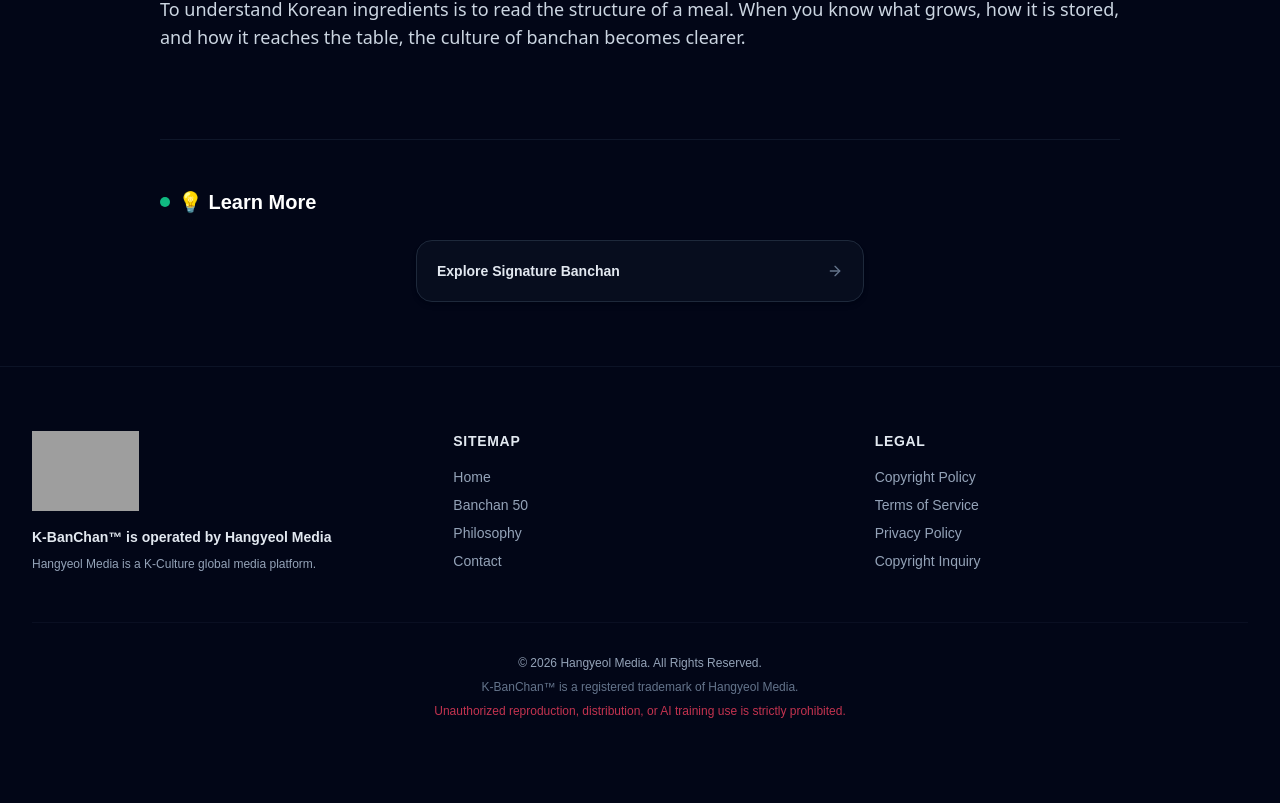
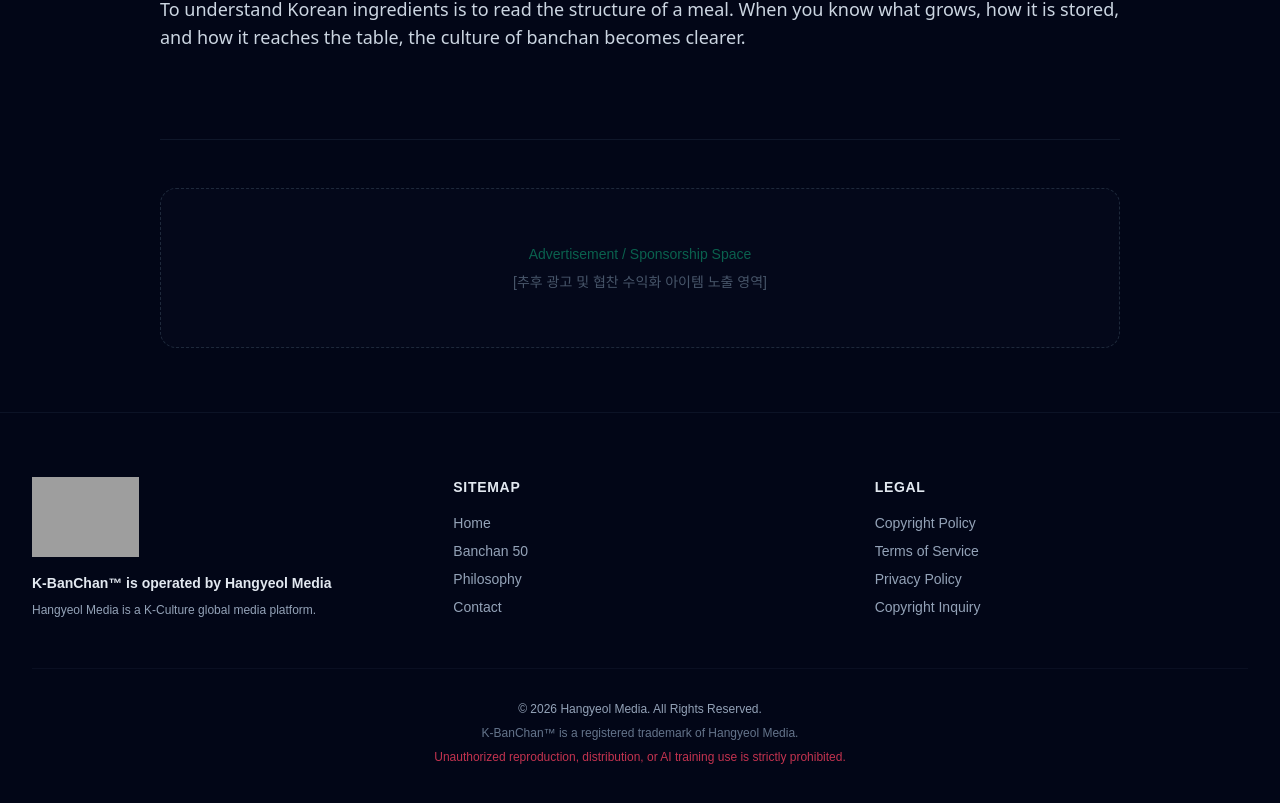
Before and after one commit to EBookMart/K-BanChan, a Next.js app: page /en/ingredients in a window 1280 px wide. Shown: the part 3492-4295 px from the top of the page. Before the commit the page ends 4259 px from the top, so only its background shows below. Built offline with nearby package versions, Linux system fonts and the light colour scheme; grey boxes are pictures that could not be loaded.

Commit message:
feat: 하단 CTA 삭제 및 수익화 배너 플레이스홀더 추가

```diff
--- a/src/app/[locale]/ingredients/page.tsx
+++ b/src/app/[locale]/ingredients/page.tsx
@@ -192,35 +192,11 @@ export default function IngredientsPage({ params: { locale } }: Props) {
           />
         )}
 
-        {/* 5. 하단 CTA 링크 버튼 섹션 */}
-        <section className="border-t border-slate-900 pt-12 space-y-6">
-          <h3 className="text-xl font-bold text-white flex items-center gap-2">
-            <span className="w-2.5 h-2.5 rounded-full bg-emerald-500" />
-            <span>{CTA_HEADER_TITLE[contentLocale] || CTA_HEADER_TITLE.en}</span>
-          </h3>
-
-          <div>
-            {(() => {
-              const labelText = cta.label;
-              const pureHref = cta.href.replace(/^\/(ko|en|ja|zh|es|fr|ar|ru)(?=\/|$)/, "") || "/";
-
-              return (
-                <Link
-                  href={pureHref}
-                  className="flex items-center justify-between p-5 rounded-2xl bg-slate-900/40 border border-slate-800 hover:border-emerald-500/40 hover:bg-slate-900/60 transition-all duration-300 group shadow-md max-w-md mx-auto"
-                >
-                  <span className="text-sm font-bold text-slate-200 group-hover:text-emerald-400 transition-colors">
-                    {labelText}
-                  </span>
-                  <ArrowRight
-                    size={16}
-                    className={`text-slate-500 group-hover:text-emerald-400 transition-transform duration-300 group-hover:translate-x-1 ${
-                      isRtl ? "rotate-180 group-hover:-translate-x-1" : ""
-                    }`}
-                  />
-                </Link>
-              );
-            })()}
+        {/* 5. 수익화 (광고/협찬) 배너 영역 플레이스홀더 */}
+        <section className="border-t border-slate-900 pt-12">
+          <div className="w-full h-32 md:h-40 border border-dashed border-slate-800 rounded-2xl flex flex-col items-center justify-center bg-slate-900/20 text-slate-600 font-medium text-sm space-y-2">
+            <span className="text-emerald-500/50">Advertisement / Sponsorship Space</span>
+            <span>[추후 광고 및 협찬 수익화 아이템 노출 영역]</span>
           </div>
         </section>
 
```
